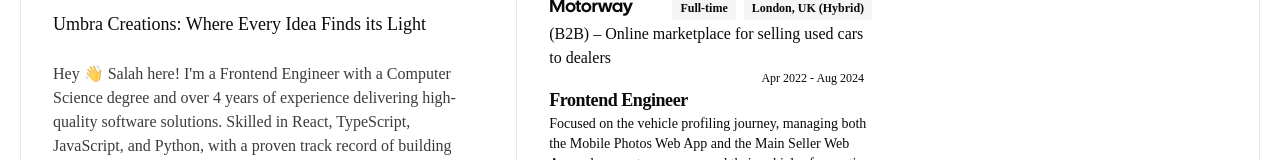
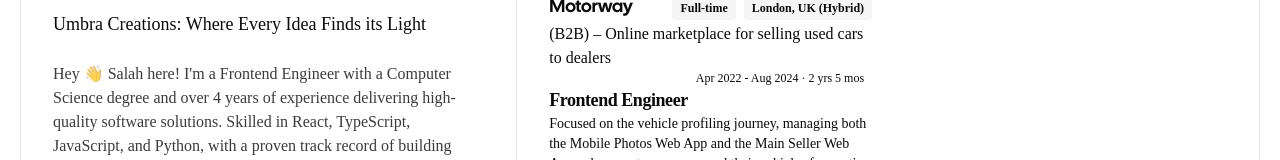
Before and after one commit to salahmander/portfolio, a Next.js app: page / in a window 1280 px wide. Shown: the part 139-299 px from the top of the page. Built offline with nearby package versions, Linux system fonts and the light colour scheme.

Commit message:
feat: add job duration to temp static job cards

```diff
--- a/components/JobCard/Companies/BullionByPost.tsx
+++ b/components/JobCard/Companies/BullionByPost.tsx
@@ -1,4 +1,10 @@
+import { calculateJobDuration } from "../JobCard.helpers";
+
 const BullionByPost = () => {
+    const startDate = "2019-01-01";
+    const endDate = "2020-01-01";
+    const isCurrent = false;
+    const jobDuration = calculateJobDuration(startDate, isCurrent, endDate);
   return (
     <div>
       <div className="font-semibold flex flex-wrap items-center gap-1 md:gap-2">
@@ -19,7 +25,7 @@
         </div>
       </div>
       <p className="text-s">(B2C) – Online gold & silver retailer</p>
-      <p className="text-xs px-2 text-right">2019 - 2020</p>
+      <p className="text-xs px-2 text-right">2019 - 2020 · {jobDuration}</p>
 
       <p className="tracking-tight text-lg font-bold">
         Junior Full Stack Software Engineer
--- a/components/JobCard/Companies/Faurecia.tsx
+++ b/components/JobCard/Companies/Faurecia.tsx
@@ -1,4 +1,10 @@
+import { calculateJobDuration } from "../JobCard.helpers";
+
 const Faurecia = () => {
+  const startDate = "2017-01-01";
+  const endDate = "2018-01-01";
+  const isCurrent = false;
+  const jobDuration = calculateJobDuration(startDate, isCurrent, endDate);
   return (
     <div>
       <div className="font-semibold flex flex-wrap items-center gap-1 md:gap-2">
@@ -19,7 +25,7 @@
         </div>
       </div>
       <p className="text-s">(B2B) – Automotive components for manufacturers.</p>
-      <p className="text-xs px-2 text-right">2017 - 2018</p>
+      <p className="text-xs px-2 text-right">2017 - 2018 · {jobDuration}</p>
       <p className="tracking-tight text-lg font-bold">
         Information System Engineer
       </p>
--- a/components/JobCard/Companies/LevelPrime.tsx
+++ b/components/JobCard/Companies/LevelPrime.tsx
@@ -1,4 +1,10 @@
+import { calculateJobDuration } from "../JobCard.helpers";
+
 const LevelPrime = () => {
+  const startDate = "2021-01-01";
+  const endDate = "2022-04-01";
+  const isCurrent = false;
+  const jobDuration = calculateJobDuration(startDate, isCurrent, endDate);
   return (
     <div>
       <div className="font-semibold flex flex-wrap items-center gap-1 md:gap-2">
@@ -18,10 +24,10 @@
           </span>
         </div>
       </div>
-      <p className="text-s">
-        (SDaaS) – For Honda R&D Germany
+      <p className="text-s">(SDaaS) – For Honda R&D Germany</p>
+      <p className="text-xs px-2 text-right">
+        Jan 2021 - Apr 2022 · {jobDuration}
       </p>
-      <p className="text-xs px-2 text-right">Jan 2021 - Aug 2022</p>
 
       <p className="tracking-tight text-lg font-bold">Software Engineer</p>
       <ul className="list-disc pl-5 text-sm ">
--- a/components/JobCard/Companies/Motorway.tsx
+++ b/components/JobCard/Companies/Motorway.tsx
@@ -1,4 +1,10 @@
+import { calculateJobDuration } from "../JobCard.helpers";
+
 const Motorway = () => {
+  const startDate = "2022-04-01";
+  const endDate = "2024-08-01";
+  const isCurrent = false;
+  const jobDuration = calculateJobDuration(startDate, isCurrent, endDate);
   return (
     <div>
       <div className="font-semibold flex flex-wrap items-center gap-1 md:gap-2">
@@ -21,7 +27,7 @@
       <p className="text-s">
         (B2B) – Online marketplace for selling used cars to dealers
       </p>
-      <p className="text-xs px-2 text-right">Apr 2022 - Aug 2024</p>
+      <p className="text-xs px-2 text-right">Apr 2022 - Aug 2024 · {jobDuration}</p>
 
       <p className="tracking-tight text-lg font-bold">Frontend Engineer</p>
       <p className="text-sm">
```
